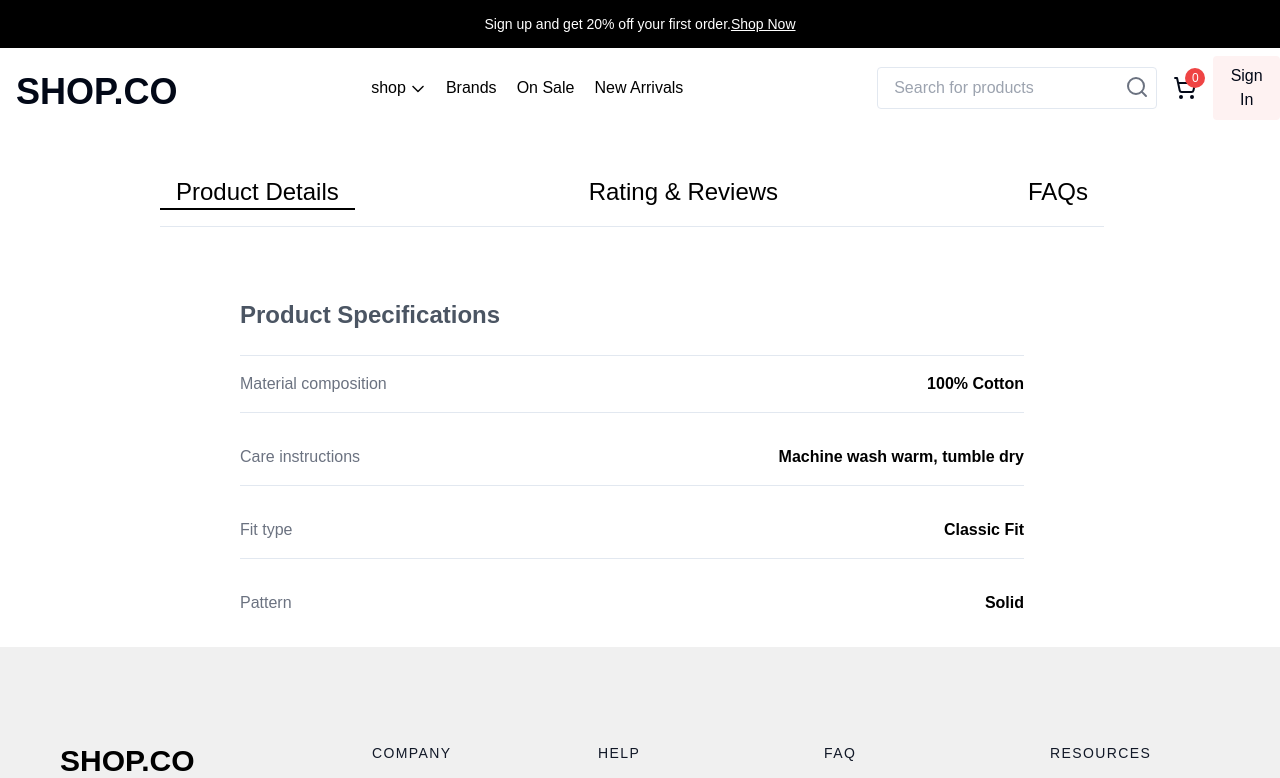
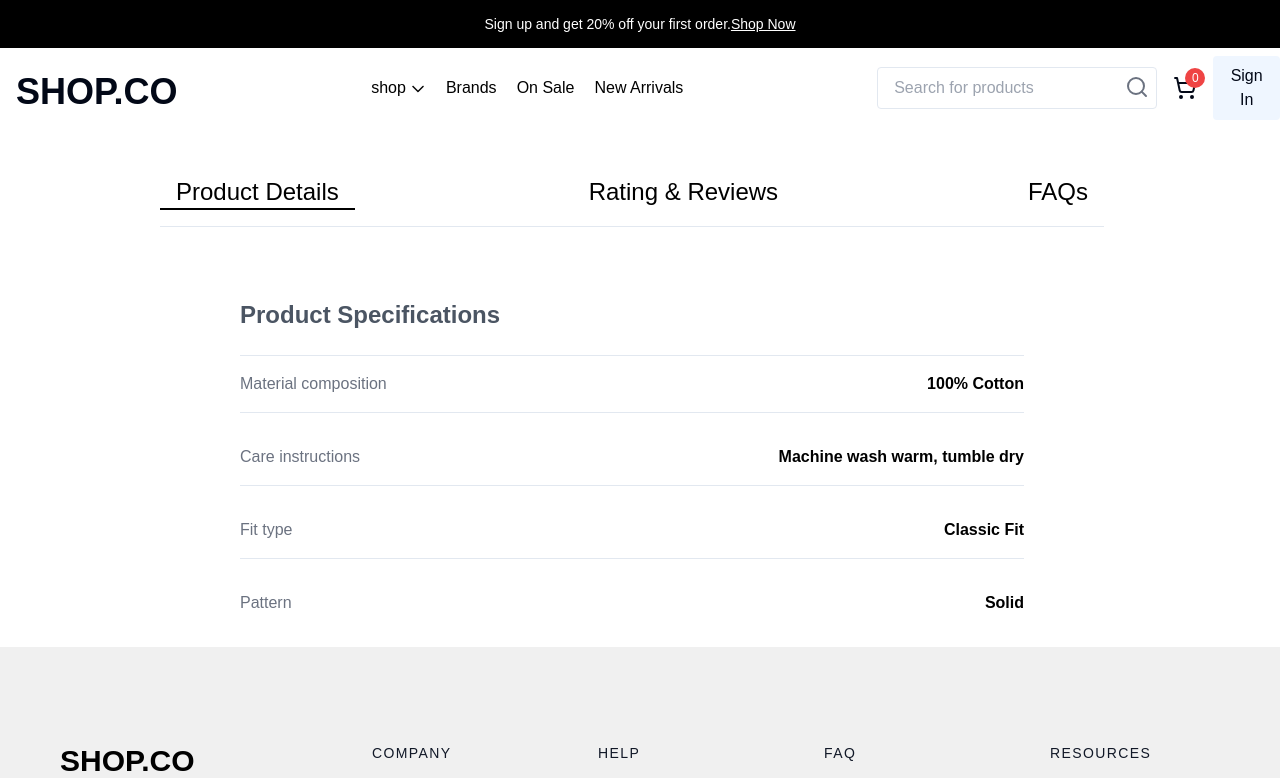
Before and after one commit to laiba310/shop_co, a Next.js app: page /ProductDetails in a window 1280 px wide. Shown: the top 778 px of the page. Built offline with nearby package versions, Linux system fonts and the light colour scheme; no server answers.

Commit message:
first commit

```diff
--- a/src/components/Header.tsx
+++ b/src/components/Header.tsx
@@ -126,7 +126,7 @@ function Header() {
             ) : (
               <SignedOut>
                 <SignInButton>
-                  <button className=" bg-red-50 py-2 px-4 rounded">
+                  <button className=" bg-blue-50 py-2 px-4 rounded">
                     Sign In
                   </button>
                 </SignInButton>
```
